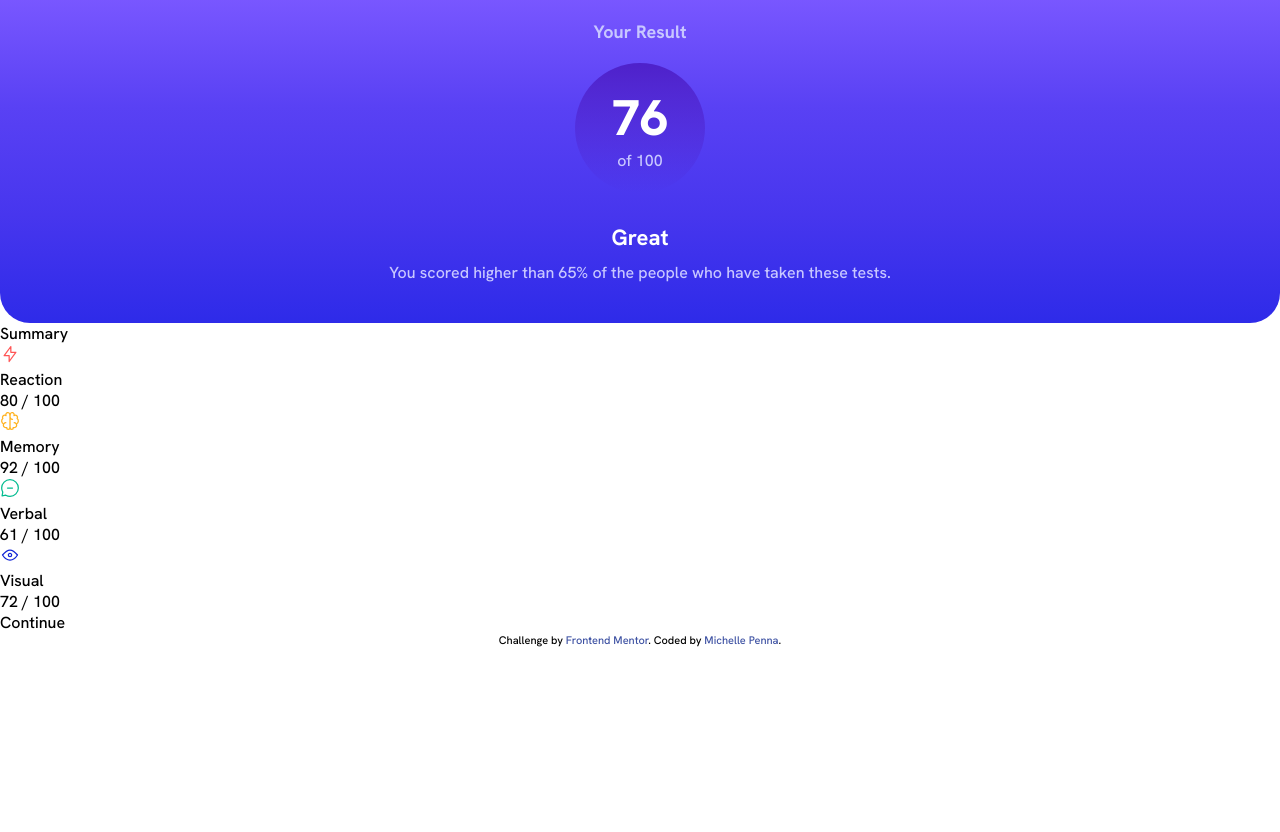
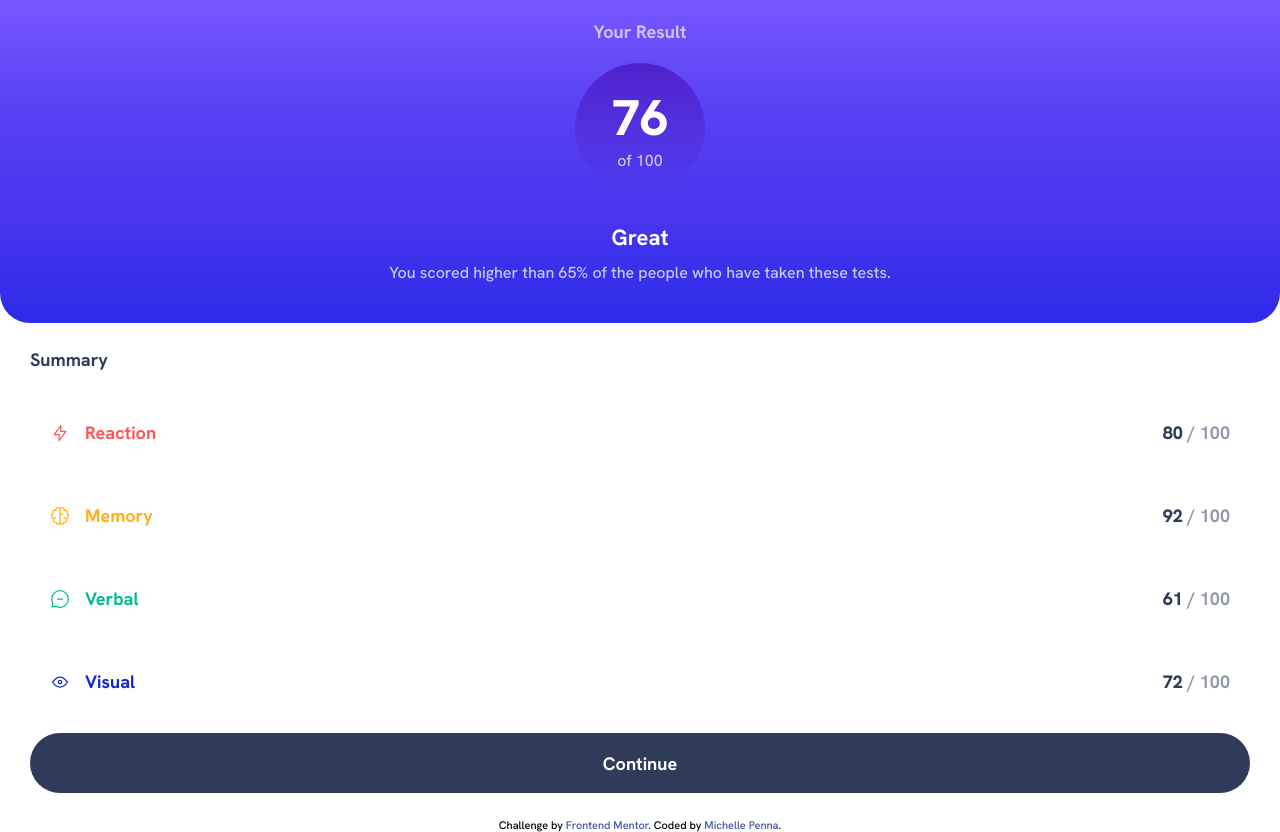
Before and after one commit to michellepennat/resultsSummary, a Vue app: page / in a window 1280 px wide. Before the commit the page ends 800 px from the top, so only its background shows below. Built offline with nearby package versions, Linux system fonts and the light colour scheme.

Commit message:
style(summary): add scss

```diff
--- a/src/sass/modules/_all.scss
+++ b/src/sass/modules/_all.scss
@@ -1 +1,2 @@
 @import "../../components/result/result.scss";
+@import "../../components/summary/summary.scss";
--- a/src/sass/utils/_variables.scss
+++ b/src/sass/utils/_variables.scss
@@ -1,6 +1,6 @@
 // Colors
 $light-red: hsl(0, 100%, 67%);
-$orangey-yellow: hsl(39, 100%, 56%);
+$orange-yellow: hsl(39, 100%, 56%);
 $green-teal: hsl(166, 100%, 37%);
 $cobalt-blue: hsl(234, 85%, 45%);
 $light-slate-blue: hsl(252, 100%, 67%);
@@ -11,6 +11,7 @@ $white: hsl(0, 0%, 100%);
 $pale-blue: hsl(221, 100%, 96%);
 $light-lavender: hsl(241, 100%, 89%);
 $dark-gray-blue: hsl(224, 30%, 27%);
+$light-gray-blue: hsla(224, 30%, 27%, 0.521);
 
 //Breakpoints
 $mobile: 375px;
```
